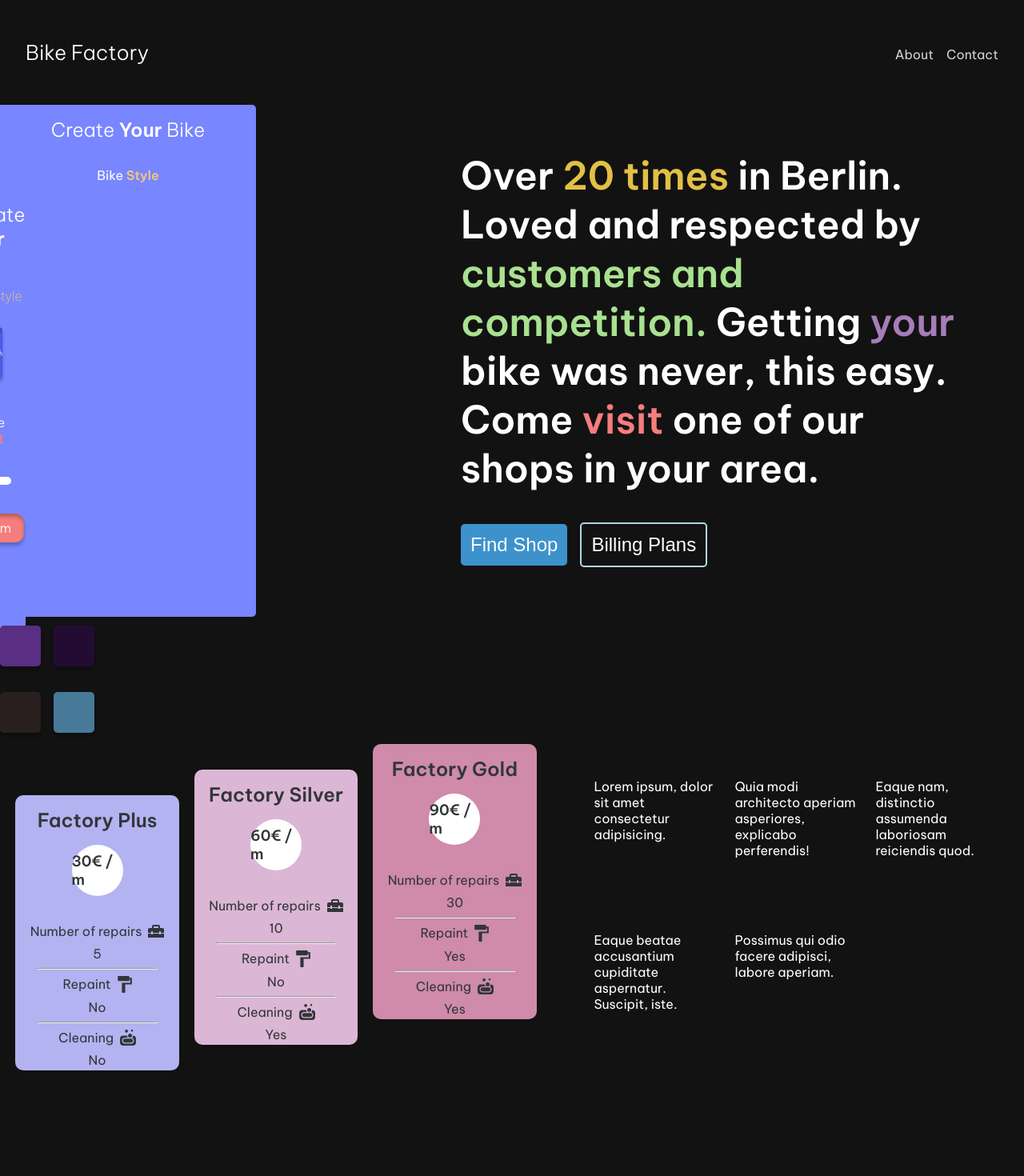
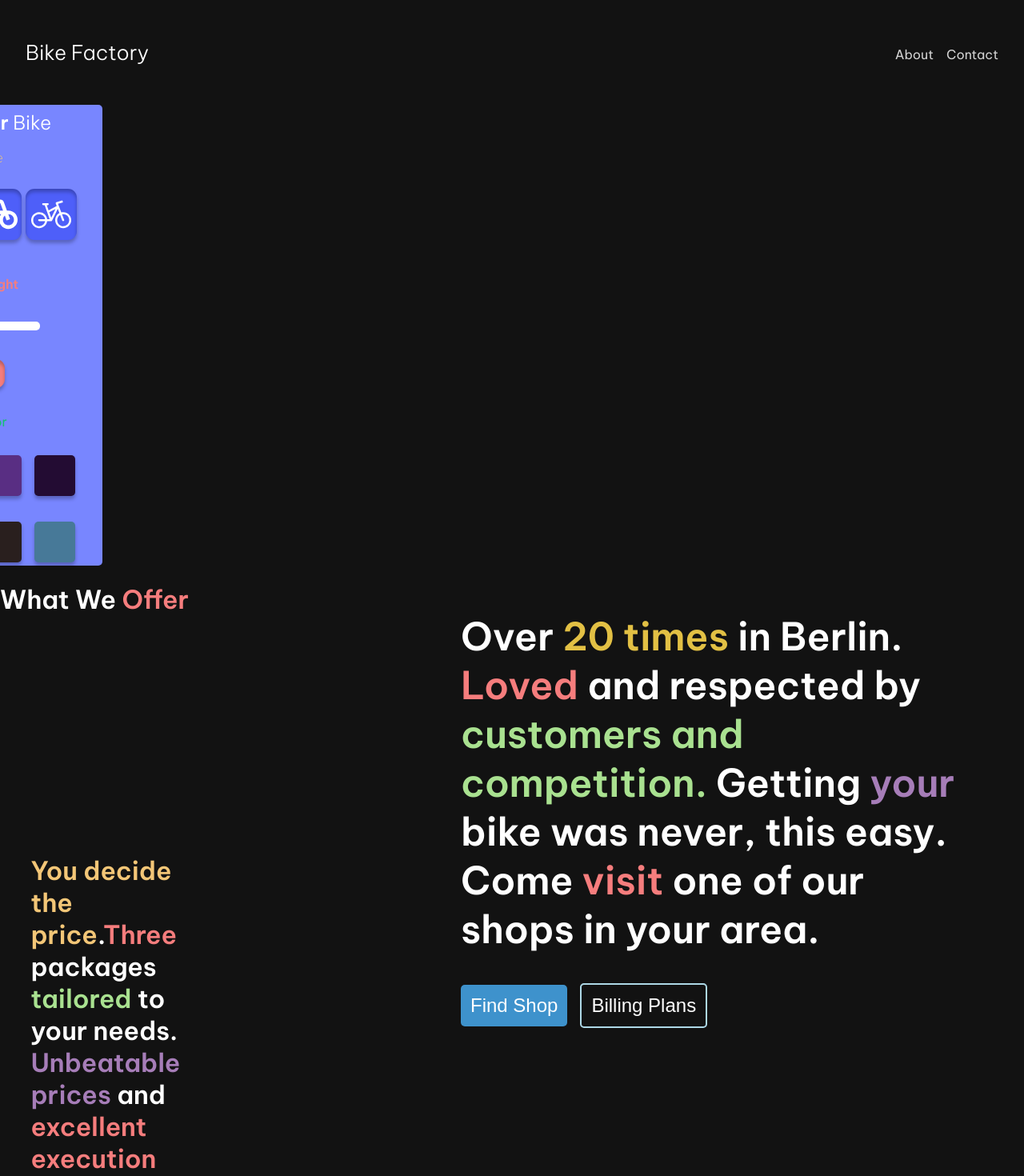
Before and after one commit to MikaBuchholz/next-ecommerce, a Next.js app: page / in a window 1280 px wide. Shown: the top 1470 px of the page at 80% size. Built offline with nearby package versions, Linux system fonts and the light colour scheme.

Commit message:
80% Mobile Support | Full layout rework

```diff
--- a/src/pages/index.tsx
+++ b/src/pages/index.tsx
@@ -9,24 +9,14 @@ const Home: NextPage = () => {
 
   return (
     <div>
-      <div className={styles.leftContainer}>
-        <div className={styles.center}>
-          <h1 className={styles.buildHeadline}>
-            Create <span className={styles.your}>Your</span> Bike
-          </h1>
-        </div>
-        <div className={styles.center}>
-          <p>
-            Bike <span className={styles.applyOrange}>Style</span>
-          </p>
-        </div>
+      <div className={styles.topContainer}>
         <BikeSelector />
-      </div>
         <div className={styles.rightContainer}>
           <div className={styles.headline}>
             <h1>
-            Over <span className={styles.applyYellow}>20 times</span> in Berlin.
-            Loved and respected by{" "}
+              Over <span className={styles.applyYellow}>20 times</span> in
+              Berlin. <span className={styles.applyRed}>Loved</span> and
+              respected by{" "}
               <span className={styles.applyGreen}>
                 customers and competition.
               </span>{" "}
@@ -48,20 +38,28 @@ const Home: NextPage = () => {
             </button>
           </div>
         </div>
-
+      </div>
+      <div className={styles.offerContainer}>
+        <h1>
+          What We <span className={styles.applyRed}>Offer</span>
+        </h1>
+      </div>
+      <div className={styles.bottomContainer}>
         <div className={styles.rightBottomContainer}>
-        <div>Lorem ipsum, dolor sit amet consectetur adipisicing.</div>
-        <div>
-          Quia modi architecto aperiam asperiores, explicabo perferendis!
-        </div>
-        <div>Eaque nam, distinctio assumenda laboriosam reiciendis quod.</div>
-        <div>
-          Eaque beatae accusantium cupiditate aspernatur. Suscipit, iste.
-        </div>
-        <div>Possimus qui odio facere adipisci, labore aperiam.</div>
+          <h1>
+            <span className={styles.applyOrange}>You decide the price</span>.
+            <span className={styles.applyRed}>Three</span> packages{" "}
+            <span className={styles.applyGreen}>tailored</span> to your needs.{" "}
+            <span className={styles.applyPurple}>Unbeatable prices</span> and{" "}
+            <span className={styles.applyRed}>excellent execution</span> of
+            work. Looking for something{" "}
+            <span className={styles.applyYellow}>different?</span> Come{" "}
+            <span className={styles.applyPurple}>talk</span> with us.
+          </h1>
         </div>
         <div ref={billingRef} className={styles.billingContainer}>
           <BillingBox />
+        </div>
       </div>
     </div>
   );
```
Lines whose indentation alone changed are shown as unchanged.
